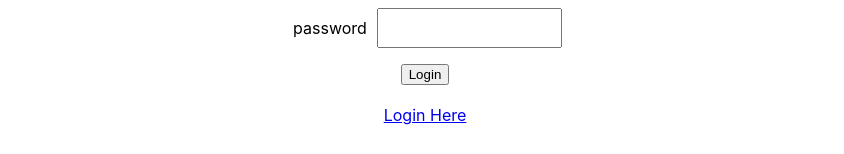
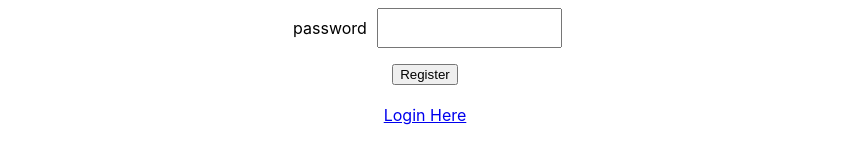
Before and after one commit to christian-m-george/team-two-client, a React (Create React App) app: page /register in a window 1280 px wide. Shown: the part 422-576 px from the top of the page, without its empty margins (215-1059 px from the left). Built offline with nearby package versions, Linux system fonts and the light colour scheme.

Commit message:
changed button name to register

```diff
--- a/src/Register/Register.js
+++ b/src/Register/Register.js
@@ -84,7 +84,7 @@ const submitUserData = (userData) => {
             </div>
 
             <div className='button-wrapper wrapper'>
-                <button onClick={() => submitUserData(userData)}>Login</button>
+                <button onClick={() => submitUserData(userData)}>Register</button>
             </div>
 
             <div className='login-link-wrapper wrapper'>
```
